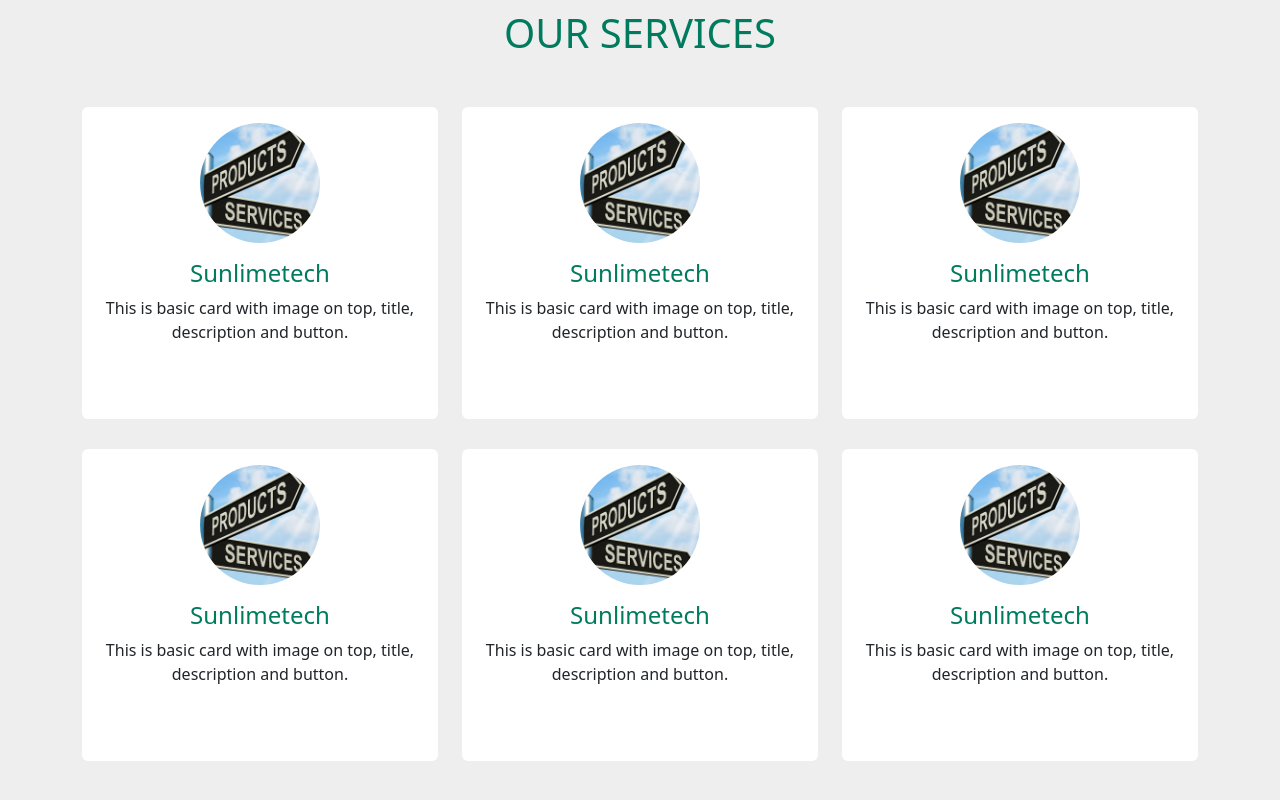
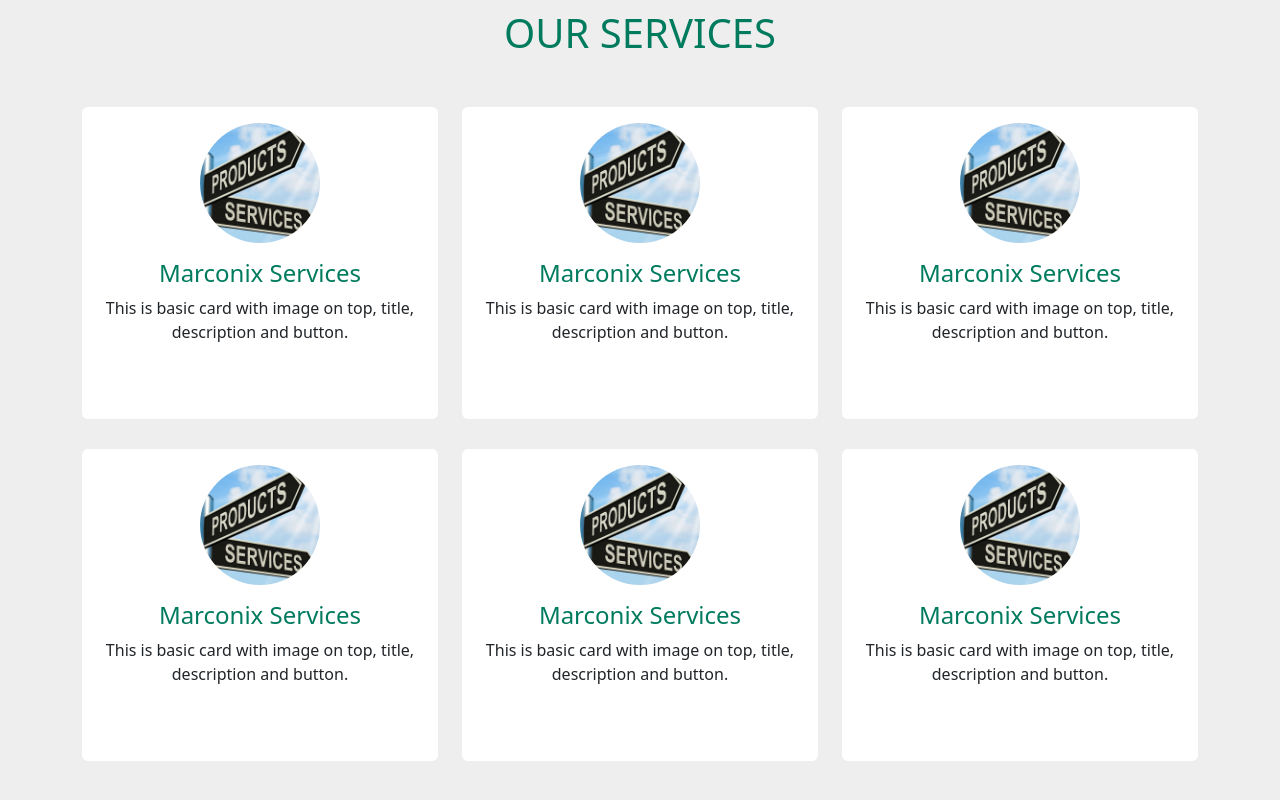
Before and after one commit to nameisluv/plain-business-website-template, a plain HTML site: page index.html in a window 1280 px wide. Shown: the part 440-1240 px from the top of the page. Drawn offline with nearby package versions, Linux system fonts and the light colour scheme; files that its build step writes are made by us from their sources.

Commit message:
small changes commit

```diff
--- a/index.html
+++ b/index.html
@@ -65,7 +65,7 @@
                             <div class="card">
                                 <div class="card-body text-center">
                                     <p><img class=" img-fluid" src="img/img1.png" alt="card image"></p>
-                                    <h4 class="card-title">Sunlimetech</h4>
+                                    <h4 class="card-title">Marconix Services</h4>
                                     <p class="card-text">This is basic card with image on top, title, description and button.</p>
 
                                 </div>
@@ -74,7 +74,7 @@
                         <div class="backside">
                             <div class="card">
                                 <div class="card-body text-center mt-4">
-                                    <h4 class="card-title">Sunlimetech</h4>
+                                    <h4 class="card-title">Marconix Services</h4>
                                     <p class="card-text">This is basic card with image on top, title, description and button.This is basic card with image on top, title, description and button.This is basic card with image on top, title, description and button.</p>
                                     <a href="#"><button class="btn bg-body-secondary border-2 border-dark-subtle">Service 1</button></i></a>
                                 </div>
@@ -92,7 +92,7 @@
                             <div class="card">
                                 <div class="card-body text-center">
                                     <p><img class=" img-fluid" src="img/img2.png" alt="card image"></p>
-                                    <h4 class="card-title">Sunlimetech</h4>
+                                    <h4 class="card-title">Marconix Services</h4>
                                     <p class="card-text">This is basic card with image on top, title, description and button.</p>
 
                                 </div>
@@ -101,7 +101,7 @@
                         <div class="backside">
                             <div class="card">
                                 <div class="card-body text-center mt-4">
-                                    <h4 class="card-title">Sunlimetech</h4>
+                                    <h4 class="card-title">Marconix Services</h4>
                                     <p class="card-text">This is basic card with image on top, title, description and button.This is basic card with image on top, title, description and button.This is basic card with image on top, title, description and button.</p>
                                     <a href="#"><button class="btn bg-body-secondary border-2 border-dark-subtle">Service 1</button></i></a>
 
@@ -120,7 +120,7 @@
                             <div class="card">
                                 <div class="card-body text-center">
                                     <p><img class=" img-fluid" src="img/img3.png" alt="card image"></p>
-                                    <h4 class="card-title">Sunlimetech</h4>
+                                    <h4 class="card-title">Marconix Services</h4>
                                     <p class="card-text">This is basic card with image on top, title, description and button.</p>
 
                                 </div>
@@ -129,7 +129,7 @@
                         <div class="backside">
                             <div class="card">
                                 <div class="card-body text-center mt-4">
-                                    <h4 class="card-title">Sunlimetech</h4>
+                                    <h4 class="card-title">Marconix Services</h4>
                                     <p class="card-text">This is basic card with image on top, title, description and button.This is basic card with image on top, title, description and button.This is basic card with image on top, title, description and button.</p>
                                     <a href="#"><button class="btn bg-body-secondary border-2 border-dark-subtle">Service 1</button></i></a>
 
@@ -148,7 +148,7 @@
                             <div class="card">
                                 <div class="card-body text-center">
                                     <p><img class=" img-fluid" src="img/img4.png" alt="card image"></p>
-                                    <h4 class="card-title">Sunlimetech</h4>
+                                    <h4 class="card-title">Marconix Services</h4>
                                     <p class="card-text">This is basic card with image on top, title, description and button.</p>
 
                                 </div>
@@ -157,7 +157,7 @@
                         <div class="backside">
                             <div class="card">
                                 <div class="card-body text-center mt-4">
-                                    <h4 class="card-title">Sunlimetech</h4>
+                                    <h4 class="card-title">Marconix Services</h4>
                                     <p class="card-text">This is basic card with image on top, title, description and button.This is basic card with image on top, title, description and button.This is basic card with image on top, title, description and button.</p>
                                     <a href="#"><button class="btn bg-body-secondary border-2 border-dark-subtle">Service 1</button></i></a>
 
@@ -176,7 +176,7 @@
                             <div class="card">
                                 <div class="card-body text-center">
                                     <p><img class=" img-fluid" src="img/img5.png" alt="card image"></p>
-                                    <h4 class="card-title">Sunlimetech</h4>
+                                    <h4 class="card-title">Marconix Services</h4>
                                     <p class="card-text">This is basic card with image on top, title, description and button.</p>
 
                                 </div>
@@ -185,7 +185,7 @@
                         <div class="backside">
                             <div class="card">
                                 <div class="card-body text-center mt-4">
-                                    <h4 class="card-title">Sunlimetech</h4>
+                                    <h4 class="card-title">Marconix Services</h4>
                                     <p class="card-text">This is basic card with image on top, title, description and button.This is basic card with image on top, title, description and button.This is basic card with image on top, title, description and button.</p>
                                     <a href="#"><button class="btn bg-body-secondary border-2 border-dark-subtle">Service 1</button></i></a>
 
@@ -204,7 +204,7 @@
                             <div class="card">
                                 <div class="card-body text-center">
                                     <p><img class=" img-fluid" src="img/img6.png" alt="card image"></p>
-                                    <h4 class="card-title">Sunlimetech</h4>
+                                    <h4 class="card-title">Marconix Services</h4>
                                     <p class="card-text">This is basic card with image on top, title, description and button.</p>
 
                                 </div>
@@ -213,7 +213,7 @@
                         <div class="backside">
                             <div class="card">
                                 <div class="card-body text-center mt-4">
-                                    <h4 class="card-title">Sunlimetech</h4>
+                                    <h4 class="card-title">Marconix Services</h4>
                                     <p class="card-text">This is basic card with image on top, title, description and button.This is basic card with image on top, title, description and button.This is basic card with image on top, title, description and button.</p>
                                     <a href="#"><button class="btn bg-body-secondary border-2 border-dark-subtle">Service 1</button></i></a>
 
```
